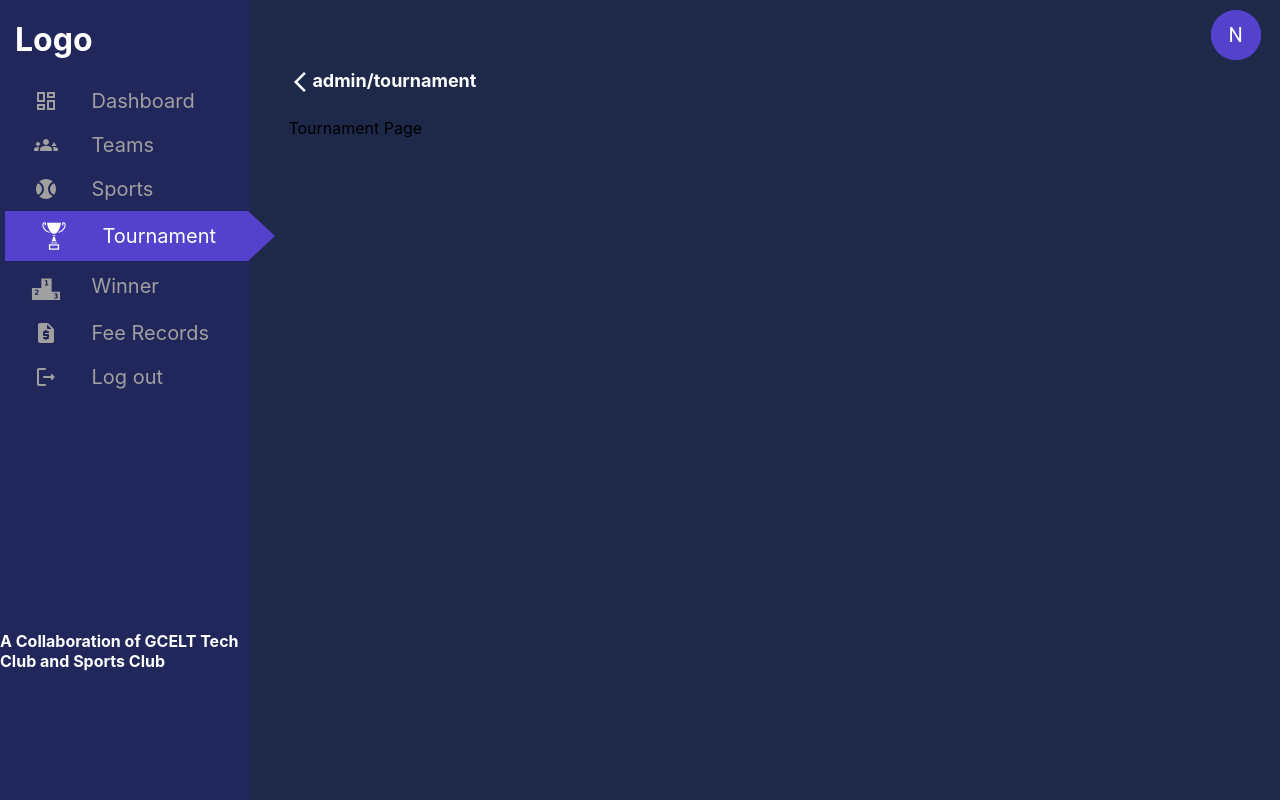
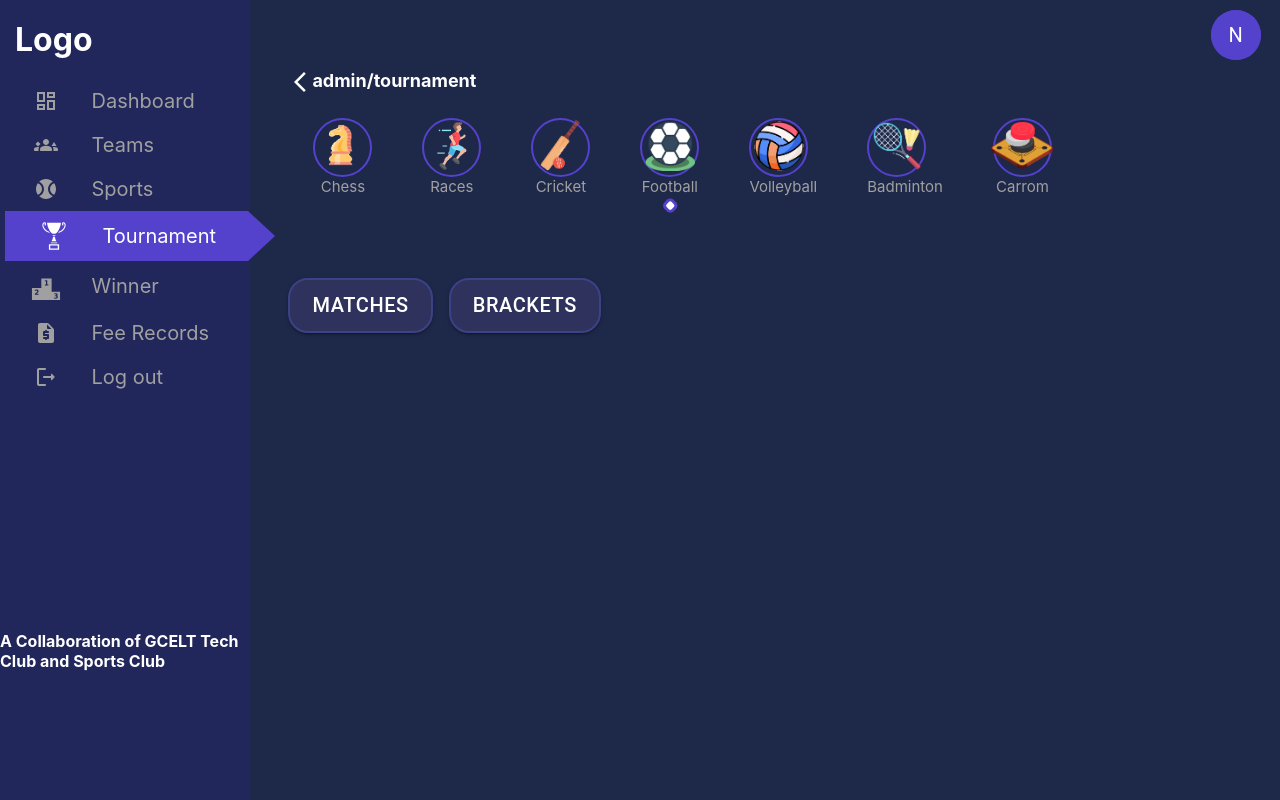
Before and after one commit to gcelt-techclub/Web-App, a React (Create React App) app: page /admin/tournament in a window 1280 px wide. Built offline with nearby package versions, Linux system fonts and the light colour scheme.

Commit message:
added some Tournament design

```diff
--- a/src/pages/FeeRecords.jsx
+++ b/src/pages/FeeRecords.jsx
@@ -1,8 +1,11 @@
 import React from 'react'
+import Sportsbar from "../components/SportsNavbar.jsx";
 
 function FeeRecords() {
   return (
-    <div>Fee Records Page</div>
+    <div>
+      <Sportsbar />
+    </div>
   )
 }
 
--- a/src/pages/Tournament.jsx
+++ b/src/pages/Tournament.jsx
@@ -1,8 +1,30 @@
 import React from 'react'
+import Sportsbar from "../components/SportsNavbar.jsx";
+import { Stack, Paper, styled, TextField, Grid, Button } from '@mui/material'
 
+const ColorButton = styled(Button)(({ theme }) => ({
+  backgroundColor: '#2e325c',
+  border: '2px solid #3b4285',
+  borderRadius: '20px',
+  fontSize: 20,
+  '&:hover': {
+    backgroundColor: '#5442CC',
+  },
+  '&:active': {
+    backgroundColor: '#5442CC',
+  },
+}));
 function Tournament() {
   return (
-    <div>Tournament Page</div>
+    <div>
+      <Sportsbar />
+      <Stack id="bottom_btn">
+        <Stack direction="row" spacing={2}>
+          <ColorButton variant="contained" size="large" > Matches  </ColorButton>
+          <ColorButton variant="contained" size="large">Brackets</ColorButton>
+        </Stack>
+      </Stack>
+    </div>
   )
 }
 
--- a/src/pages/Winners.jsx
+++ b/src/pages/Winners.jsx
@@ -1,8 +1,11 @@
 import React from 'react'
+import Sportsbar from "../components/SportsNavbar.jsx";
 
 function Winners() {
   return (
-    <div>Winners Page</div>
+    <div>
+      <Sportsbar />
+    </div>
   )
 }
 
```
Also changed, not shown: src/pages/Tournament/Brackets.jsx (added, +12 -0 lines), src/pages/Tournament/Matches.jsx (added, +12 -0 lines).
